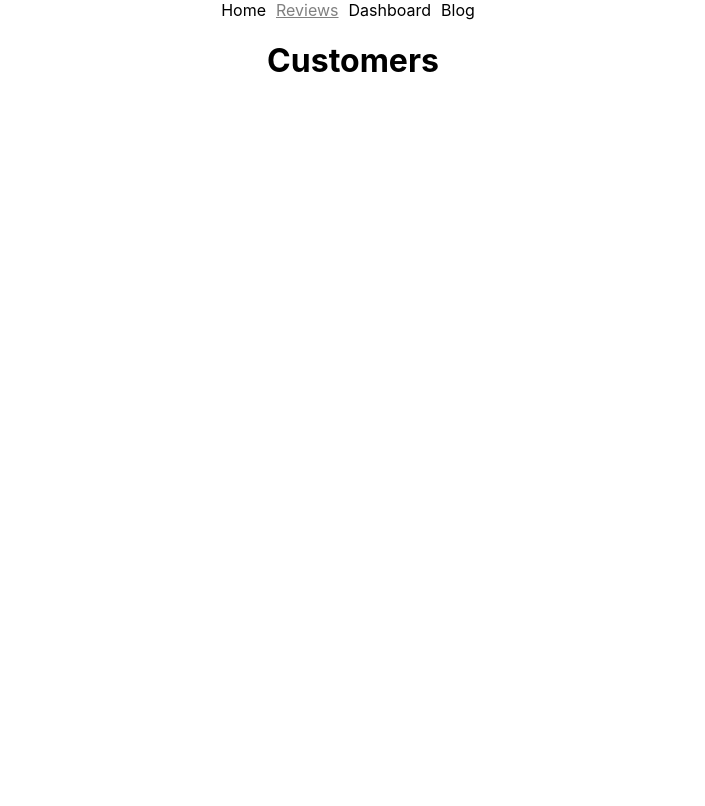
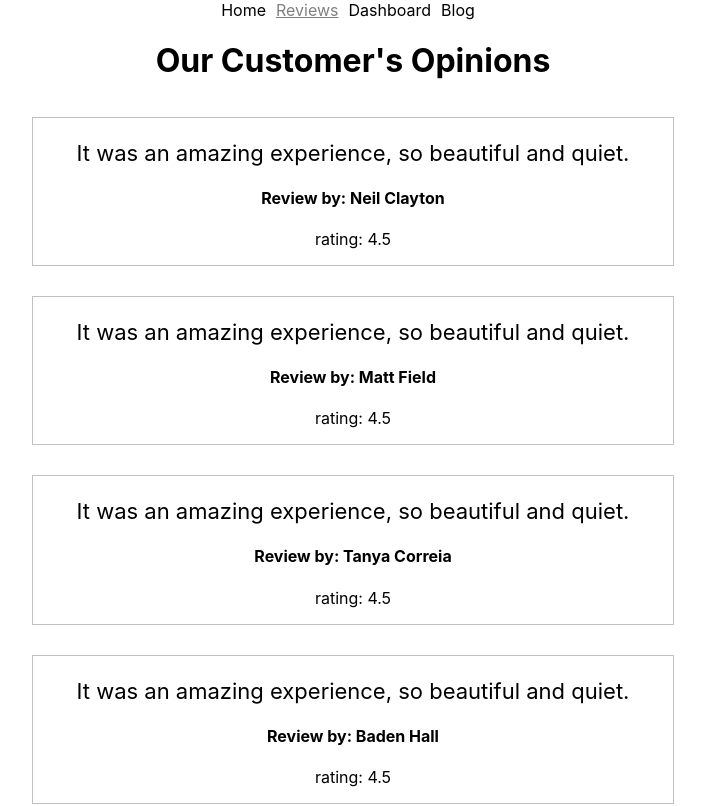
Before and after one commit to dhrubobari/-product-analysis-website, a React (Create React App) app: page /review in a window 1280 px wide. Shown: the top 806 px of the page, without its empty margins (287-992 px from the left). Built offline with nearby package versions, Linux system fonts and the light colour scheme.

Commit message:
customers opinion added

```diff
--- a/public/customer.json
+++ b/public/customer.json
@@ -1,36 +1,42 @@
 [
     {
         "id": 1,
+        "name": "Neil Clayton",
         "opinion": "It was an amazing experience, so beautiful and quiet.",
         "img": "https://www.listchallenges.com/f/items/46aa4f76-bd8d-4f66-bd94-ce5c5efab1ff.jpg",
         "rating": 4.5
     },
     {
         "id": 2,
+        "name": "Matt Field",
         "opinion": "It was an amazing experience, so beautiful and quiet.",
         "img": "https://jv.ag/assets/images/bio-photo.jpg",
         "rating": 4.5
     },
     {
         "id": 3,
+        "name": "Tanya Correia",
         "opinion": "It was an amazing experience, so beautiful and quiet.",
         "img": "https://encrypted-tbn0.gstatic.com/images?q=tbn:ANd9GcQuhEB5TN6Ku-wVjzZa_CiltogXAj4q_Cj30A&usqp=CAU",
         "rating": 4.5
     },
     {
         "id": 4,
+        "name": "Baden Hall",
         "opinion": "It was an amazing experience, so beautiful and quiet.",
         "img": "https://encrypted-tbn0.gstatic.com/images?q=tbn:ANd9GcTHGh6vrhHP-CwQKV_j2g-Q22tnPKlL8i3l-_KeqQuth3nKJsdhI9wyhpcw6ELW6im0CCc&usqp=CAU",
         "rating": 4.5
     },
     {
         "id": 5,
+        "name": "Steven Keates",
         "opinion": "It was an amazing experience, so beautiful and quiet.",
         "img": "https://www.commonwealthfund.org/sites/default/files/styles/bio_photo_thumb_160x160_/public/people/Justin_Giovannelli.jpg?itok=3g3-QC1m",
         "rating": 4.5
     },
     {
         "id": 6,
+        "name": "Anjali Gupta",
         "opinion": "It was an amazing experience, so beautiful and quiet.",
         "img": "https://images.pexels.com/photos/1239291/pexels-photo-1239291.jpeg?auto=compress&cs=tinysrgb&h=750&w=1260",
         "rating": 4.5
--- a/src/Components/CustomerReview/CustomerReview.js
+++ b/src/Components/CustomerReview/CustomerReview.js
@@ -2,10 +2,11 @@ import React from 'react';
 import './CustomerReview.css'
 
 const CustomerReview = (props) => {
-    const {img, opinion} = props.review;
+    const {name, img, opinion} = props.review;
     return (
         <div className="customer-review">
             <img src={img} alt="" />
+            <p>{name}</p>
             <p>{opinion}</p>
         </div>
     );
--- a/src/Components/Home/Home.css
+++ b/src/Components/Home/Home.css
@@ -13,6 +13,6 @@
     font-size: 45px;
     margin-top: 100px;
 }
-.more-hotels {
+.review-of-customers {
     display: flex;
 }
--- a/src/Components/Home/Home.js
+++ b/src/Components/Home/Home.js
@@ -1,6 +1,7 @@
 import React, { useEffect, useState } from 'react';
 import CustomerReview from '../CustomerReview/CustomerReview';
 import hotel from '../image/hotel.jpg';
+import Reviews from '../Reviews/Reviews';
 import './Home.css'
 
 const Home = () => {
@@ -21,7 +22,7 @@ const Home = () => {
             <h3 className='heading-2'>One of the Best 5 Star Hotel</h3>
             <h4 className='heading-3'>Customer Reviews</h4>
             </div>
-            <div className="more-hotels">
+            <div className="review-of-customers">
                 {
                     reviews.map(review => <CustomerReview
                     key={review.id}
--- /dev/null
+++ b/src/Components/ReviewComments/ReviewComments.css
@@ -0,0 +1,6 @@
+.comments{
+    border: 1px solid silver;
+    width: 50%;
+    margin: 15px;
+    display:inline-block;
+}
--- /dev/null
+++ b/src/Components/ReviewComments/ReviewComments.js
@@ -0,0 +1,15 @@
+import React from 'react';
+import './ReviewComments.css'
+
+const ReviewComments = (props) => {
+    const {opinion, name, rating} = props.comment;
+    return (
+        <div className='comments'>
+            <p style={{fontSize: '22px'}}>{opinion}</p>
+            <h4>Review by: {name}</h4>
+            <p>rating: {rating}</p>
+        </div>
+    );
+};
+
+export default ReviewComments;
--- a/src/Components/Reviews/Reviews.js
+++ b/src/Components/Reviews/Reviews.js
@@ -1,9 +1,24 @@
-import React from 'react';
+import React, { useEffect, useState } from 'react';
+import ReviewComments from '../ReviewComments/ReviewComments';
 
 const Reviews = () => {
+
+    const [comments, setComments] = useState([]);
+    useEffect(() => {
+        fetch('customer.json')
+        .then(res => res.json())
+        .then(data => setComments(data))
+    }, [])
+
     return (
         <div>
-            <h1>Customers</h1>
+            <h1>Our Customer's Opinions</h1>
+            {
+                comments.map(comment => <ReviewComments
+                key={comment.id}
+                comment={comment}
+                ></ReviewComments>)
+            }
         </div>
     );
 };
```
Also changed, not shown: src/Components/Reviews/Reviews.css (added).
